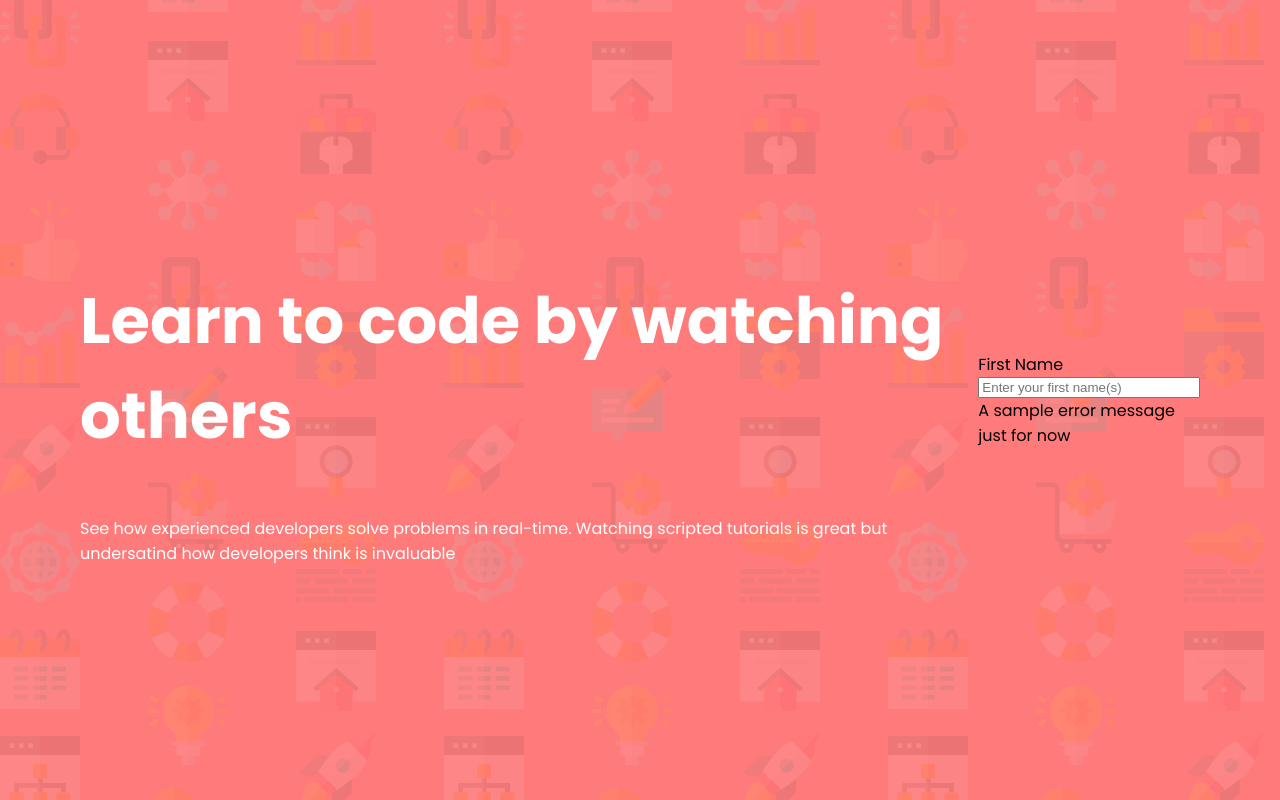
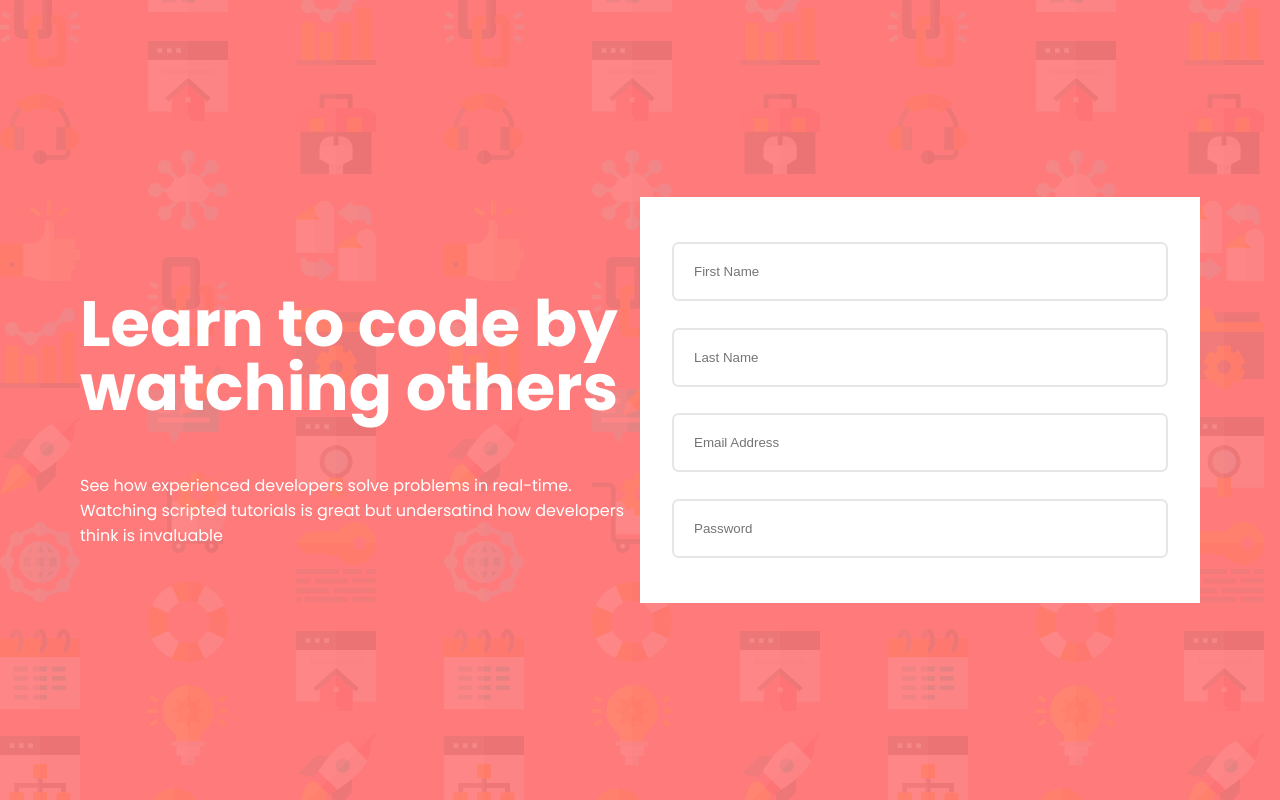
Before and after one commit to jakub-ozog/Intro-component-with-sign-up-form-JH, a plain HTML site: page index.html in a window 1280 px wide. Drawn offline with Linux system fonts and the light colour scheme.

Commit message:
Form Style Updates

```diff
--- a/index.html
+++ b/index.html
@@ -6,6 +6,7 @@
     <meta name="viewport" content="width=device-width, initial-scale=1.0">
     <title>Document</title>
     <link rel="stylesheet" href="styles/main.css">
+    <link rel="stylesheet" href="styles/components/form.css">
     <link rel="preconnect" href="https://fonts.googleapis.com">
     <link rel="preconnect" href="https://fonts.gstatic.com" crossorigin>
     <link href="https://fonts.googleapis.com/css2?family=Poppins:wght@400;500;600;700&display=swap" rel="stylesheet">
@@ -25,9 +26,19 @@
             <div class="form-col">
                 <form class="form" action="" method="post">
                     <div class="form-item">
-                        <label for="givenNames" class="form-label">First Name</label>
-                        <input type="text" class="form-input" name="givenNames" id="givenNames" placeholder="Enter your first name(s)">
-                        <span class="form-error">A sample error message just for now</span>
+
+                        <input type="text" class="form-input" name="firstNames" id="firstNames" placeholder="First Name">
+                        <!-- <span class="form-error">A sample error message just for now</span> -->
+
+
+                        <input type="text" class="form-input" name="firstNames" id="firstNames" placeholder="Last Name">
+
+
+                        <input type="email" class="form-input" name="emailAddress" id="emailAddress" placeholder="Email Address">
+
+
+                        <input type="text" class="form-input" name="password" id="password" placeholder="Password">
+
                     </div>
                 </form>
                 <script src="styles/components/form.js"></script>
--- a/styles/components/form.scss
+++ b/styles/components/form.scss
@@ -9,12 +9,23 @@
     .form-item {
         display: flex;
         flex-direction: column;
+        align-items: center;
 
-       &.form-label {
-           padding: 2em;
+
+       .form-input {
+           width:100%;
+           border: .2em solid #e6e6e6;
+           border-radius: .5em;
+           padding: 1.5em;
+           margin:1em;
+
+           &::placeholder {
+               margin-left: 2em;
+           }
        }
-
     }
 
-
+    // .form-item > * {
+    //     align-self: flex-start ;
+    // }
 }
--- a/styles/main.scss
+++ b/styles/main.scss
@@ -1,6 +1,6 @@
 @use "components/colors.scss";
 @use "components/fonts.scss";
-@use "components/form.scss";
+
 
 * {
     box-sizing: border-box;
@@ -34,11 +34,13 @@ body {
         .text-col {
             font-family: fonts.$PoppinsFont;
             color: colors.$White;
+            width: 50%;
 
             .text-col-header {
                 h1 {
                     font-size: 4rem;
                     font-weight: fonts.$SuperBold;
+                    line-height: 1em;
                 }
             }
 
@@ -49,5 +51,11 @@ body {
                 }
             }
         }
+
+        .form-col {
+            width: 50%;
+            padding: 2em 2em;
+            background-color: colors.$White;
+        }
     }
 }
```
Also changed, not shown: styles/components/form.css (added), styles/main.css, 2 other files.
